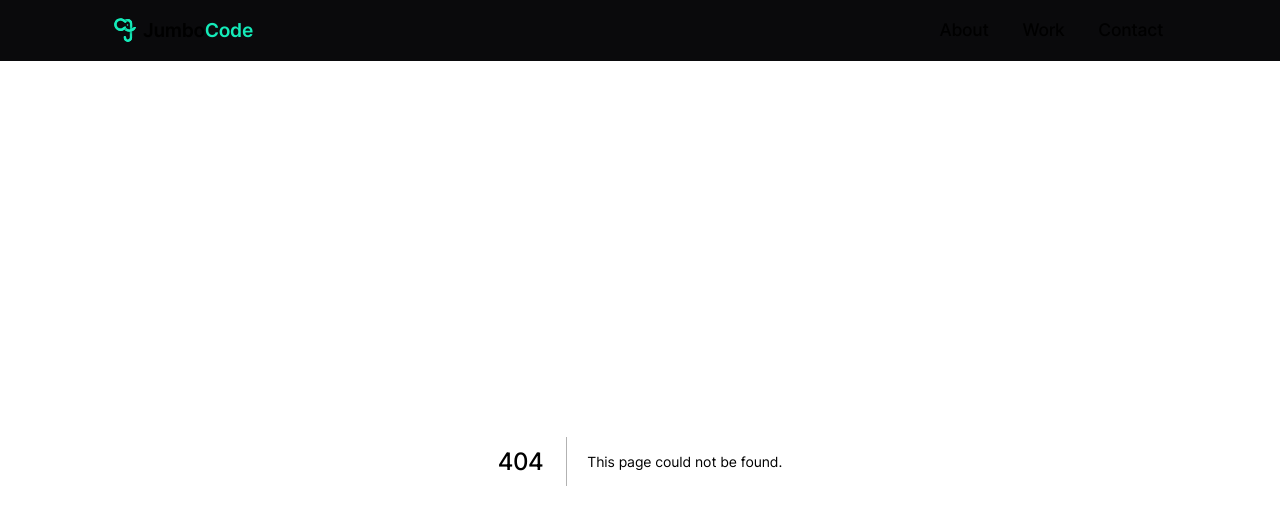
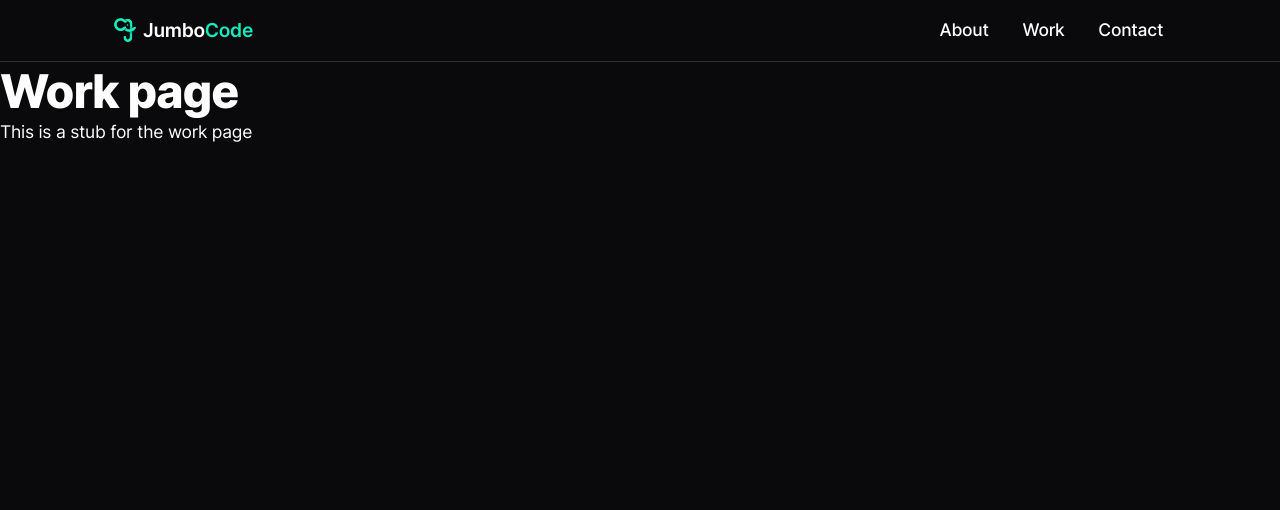
Before and after one commit to JumboCode/jumbocode.org-2023, a Next.js app: page /work in a window 1280 px wide. Before the commit this address had no page. Shown: the top 510 px of the page. Built offline with nearby package versions, Linux system fonts and the light colour scheme.

Commit message:
Stubs for additional pages from nav

```diff
--- /dev/null
+++ b/src/app/work/page.tsx
@@ -0,0 +1,10 @@
+import React from 'react';
+
+export default function WorkPage() {
+  return (
+    <div>
+      <h1>Work page</h1>
+      <p>This is a stub for the work page</p>
+    </div>
+  );
+}
```
Also changed, not shown: src/app/about/page.tsx (added, +10 -0 lines), src/app/contact/page.tsx (added, +10 -0 lines).
